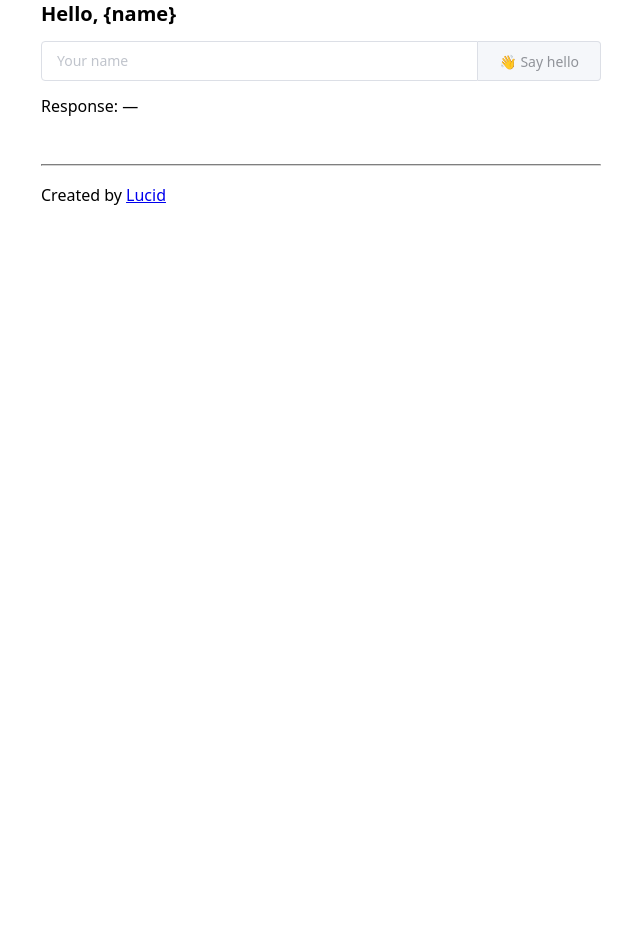
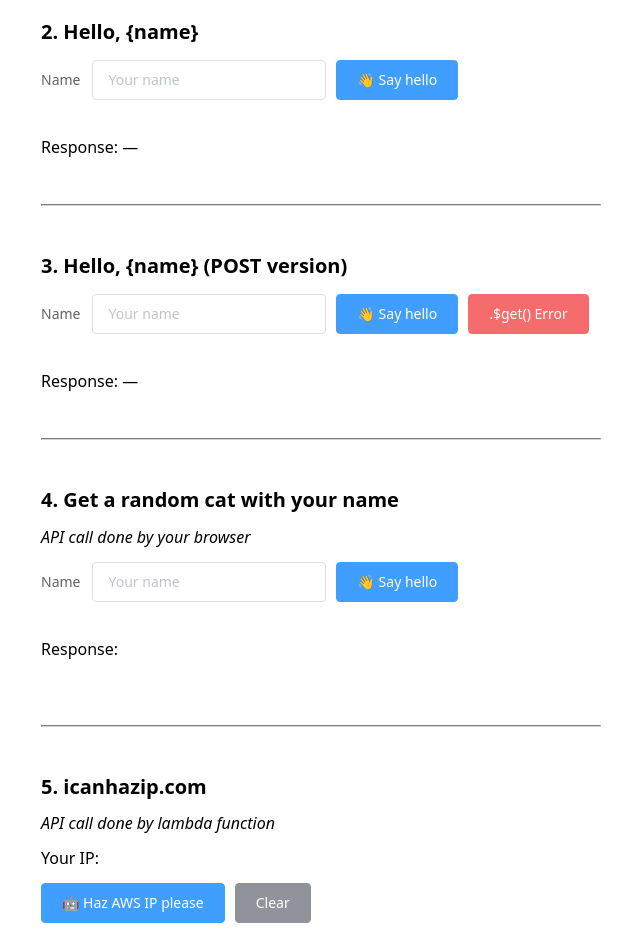
Before and after one commit to wearelucid/nuxt-netlify-functions-example, a Nuxt app: page / in a window 1280 px wide. Shown: the part 360-1300 px from the top of the page, without its empty margins (319-959 px from the left). Before the commit the page ends 800 px from the top, so only its background shows below. Built offline with nearby package versions, Linux system fonts and the light colour scheme; no server answers.

Commit message:
[Update] Add more examples and some documentation

```diff
--- /dev/null
+++ b/components/Example1.vue
@@ -0,0 +1,32 @@
+<script>
+export default {
+  name: 'Example1',
+  data() {
+    return {
+      response: '—',
+      error: null
+    }
+  },
+  methods: {
+    async helloWorld() {
+      try {
+        const res = await this.$axios.$get('/.netlify/functions/hello-world')
+        this.response = res
+        this.error = null
+      } catch (e) {
+        this.error = e.response
+        this.response = '—'
+      }
+    }
+  }
+}
+</script>
+
+<template>
+  <div>
+    <h2>1. Hello, World!</h2>
+    <ElButton type="primary" @click="helloWorld()">Hello</ElButton>
+    <p>Response: {{ response }}</p>
+    <p v-if="error" style="color:red;"><strong>Error {{ error.status }}</strong><br>{{ error.data }}</p>
+  </div>
+</template>
--- /dev/null
+++ b/components/Example2.vue
@@ -0,0 +1,40 @@
+<script>
+export default {
+  name: 'Example2',
+  data() {
+    return {
+      form: {
+        name: ''
+      },
+      response: '—',
+      error: null
+    }
+  },
+  methods: {
+    async helloName(name) {
+      try {
+        const res = await this.$axios.$get(
+          `/.netlify/functions/hello-name?name=${name}`
+        )
+        this.response = res
+        this.error = null
+      } catch (e) {
+        this.error = e.response
+        this.response = '—'
+      }
+    }
+  }
+}
+</script>
+
+<template>
+  <ElForm ref="form" :model="form" inline label-width="auto" label-position="left" @submit.native.prevent="helloName(form.name)">
+    <h2>2. Hello, {name}</h2>
+    <ElFormItem label="Name">
+      <ElInput v-model="form.name" placeholder="Your name" required />
+    </ElFormItem>
+    <ElButton type="primary" @click="helloName(form.name)">👋 Say hello</ElButton>
+    <p>Response: {{ response }}</p>
+    <p v-if="error" style="color:red;"><strong>Error {{ error.status }}</strong><br>{{ error.data }}</p>
+  </ElForm>
+</template>
--- /dev/null
+++ b/components/Example3.vue
@@ -0,0 +1,54 @@
+<script>
+export default {
+  name: 'Example3',
+  data() {
+    return {
+      form: {
+        name: ''
+      },
+      response: '—',
+      error: null
+    }
+  },
+  methods: {
+    async helloNamePost(name) {
+      try {
+        const res = await this.$axios.$post(
+          '/.netlify/functions/hello-name-post',
+          { name: name }
+        )
+        this.response = res
+        this.error = null
+      } catch (e) {
+        this.error = e.response
+        this.response = '—'
+      }
+    },
+    async helloNamePostError(name) {
+      try {
+        const res = await this.$axios.$get(
+          `/.netlify/functions/hello-name-post?name=${name}`
+        )
+        this.response = res
+        this.error = null
+      } catch (e) {
+        this.error = e.response
+        this.response = '—'
+      }
+    }
+  }
+}
+</script>
+
+<template>
+  <ElForm ref="form" :model="form" inline label-width="auto" label-position="left" @submit.native.prevent="helloNamePost(form.name)">
+    <h2>3. Hello, {name} (POST version)</h2>
+    <ElFormItem label="Name">
+      <ElInput v-model="form.name" placeholder="Your name" required />
+    </ElFormItem>
+    <ElButton type="primary" @click="helloNamePost(form.name)">👋 Say hello</ElButton>
+    <ElButton type="danger" @click="helloNamePostError(form.name)">.$get() Error</ElButton>
+    <p>Response: {{ response }}</p>
+    <p v-if="error" style="color:red;"><strong>Error {{ error.status }}</strong><br>{{ error.data }}</p>
+  </ElForm>
+</template>
--- /dev/null
+++ b/components/Example4.vue
@@ -0,0 +1,43 @@
+<script>
+export default {
+  name: 'Example4',
+  data() {
+    return {
+      form: {
+        name: ''
+      },
+      response: null,
+      error: null
+    }
+  },
+  methods: {
+    async randomCat(name) {
+      try {
+        const res = await this.$axios.$get(
+          `/.netlify/functions/random-cat?name=${name}`
+        )
+        this.response = res
+        this.error = null
+      } catch (e) {
+        this.error = e.response
+        this.response = null
+      }
+    }
+  }
+}
+</script>
+
+<template>
+  <ElForm ref="form" :model="form" inline label-width="auto" label-position="left" @submit.native.prevent="randomCat(form.name)">
+    <h2>4. Get a random cat with your name</h2>
+    <p><em>API call done by your browser</em></p>
+    <ElFormItem label="Name">
+      <ElInput v-model="form.name" placeholder="Your name" required />
+    </ElFormItem>
+    <ElButton type="primary" @click="randomCat(form.name)">👋 Say hello</ElButton>
+    <p>Response:
+      <br><br><img v-show="response" :src="response">
+    </p>
+    <p v-if="error" style="color:red;"><strong>Error {{ error.status }}</strong><br>{{ error.data }}</p>
+  </ElForm>
+</template>
--- /dev/null
+++ b/components/Example5.vue
@@ -0,0 +1,50 @@
+<script>
+export default {
+  name: 'Example5',
+  data() {
+    return {
+      form: {},
+      response: '—',
+      error: null,
+      ip: null
+    }
+  },
+  mounted() {
+    this.getBrowserIp()
+  },
+  methods: {
+    async getBrowserIp() {
+      try {
+        const res = await this.$axios.$get('https://icanhazip.com')
+        this.ip = res
+        this.error = null
+      } catch (e) {
+        this.error = e.response
+        this.ip = null
+      }
+    },
+    async icanhazip() {
+      try {
+        const res = await this.$axios.$get('/.netlify/functions/icanhazip')
+        this.response = res
+        this.error = null
+      } catch (e) {
+        this.error = e.response
+        this.response = '—'
+      }
+    }
+  }
+}
+</script>
+
+<template>
+  <ElForm ref="form" :model="form" inline label-width="auto" label-position="left" @submit.native.prevent="icanhazip()">
+    <h2>5. icanhazip.com</h2>
+    <p><em>API call done by lambda function</em></p>
+    <p>Your IP: {{ ip }}</p>
+    <ElButton type="primary" @click="icanhazip()">🤖 Haz AWS IP please</ElButton>
+    <ElButton type="info" @click="response = '—'">Clear</ElButton>
+    <p>Response: {{ response }}</p>
+    <p v-if="error" style="color:red;"><strong>Error {{ error.status }}</strong><br>{{ error.data }}</p>
+  </ElForm>
+</template>
--- a/layouts/default.vue
+++ b/layouts/default.vue
@@ -2,6 +2,7 @@
   <ElContainer direction="vertical" class="Layout">
     <ElHeader height="auto">
       <h1>nuxt-netlify-functions-example</h1>
+      <a href="https://github.com/wearelucid/nuxt-netlify-functions-example" target="_blank">GitHub Repo</a>
     </ElHeader>
     <ElMain>
       <nuxt />
--- a/pages/index.vue
+++ b/pages/index.vue
@@ -1,41 +1,17 @@
 <script>
+import Example1 from '@/components/Example1'
+import Example2 from '@/components/Example2'
+import Example3 from '@/components/Example3'
+import Example4 from '@/components/Example4'
+import Example5 from '@/components/Example5'
+
 export default {
-  data() {
-    return {
-      examples: {
-        helloWorld: {
-          response: '—',
-          error: null
-        },
-        helloName: {
-          name: '',
-          response: '—',
-          error: null
-        }
-      }
-    }
-  },
-  methods: {
-    async helloWorld() {
-      try {
-        const res = await this.$axios.$get('/.netlify/functions/hello-world')
-        this.examples.helloWorld.response = res
-        this.examples.helloWorld.error = null
-      } catch (e) {
-        this.examples.helloWorld.error = e.response
-      }
-    },
-    async helloName(name) {
-      try {
-        const res = await this.$axios.$get(
-          `/.netlify/functions/hello-name?name=${name}`
-        )
-        this.examples.helloName.response = res
-        this.examples.helloName.error = null
-      } catch (e) {
-        this.examples.helloName.error = e.response
-      }
-    }
+  components: {
+    Example1,
+    Example2,
+    Example3,
+    Example4,
+    Example5
   }
 }
 </script>
@@ -43,17 +19,15 @@ export default {
 <template>
   <div>
     <hr class="separator">
-    <h2>Hello, World!</h2>
-    <ElButton slot="append" type="primary" :loading="false" @click="helloWorld()">Ok cool</ElButton>
-    <p>Response: {{ examples.helloWorld.response }}</p>
-    <p v-if="examples.helloWorld.error" style="color:red;"><strong>Error {{ examples.helloWorld.error.status }}</strong><br>{{ examples.helloWorld.error.data }}</p>
+    <Example1 />
     <hr class="separator">
-    <h2>Hello, {name}</h2>
-    <ElInput v-model="examples.helloName.name" placeholder="Your name">
-      <ElButton slot="append" type="primary" @click="helloName(examples.helloName.name)">👋 Say hello</ElButton>
-    </ElInput>
-    <p>Response: {{ examples.helloName.response }}</p>
-    <p v-if="examples.helloName.error" style="color:red;"><strong>Error {{ examples.helloName.error.status }}</strong><br>{{ examples.helloName.error.data }}</p>
+    <Example2 />
+    <hr class="separator">
+    <Example3 />
+    <hr class="separator">
+    <Example4 />
+    <hr class="separator">
+    <Example5 />
     <hr class="separator">
   </div>
 </template>
```
Also changed, not shown: netlify-lambda-src/hello-name-post.js (added, +15 -0 lines), netlify-lambda-src/icanhazip.js (added, +14 -0 lines), netlify-lambda-src/random-cat.js (added, +9 -0 lines), components/README.md (added), 1 other file (tests, documents, lock files or other folders).
